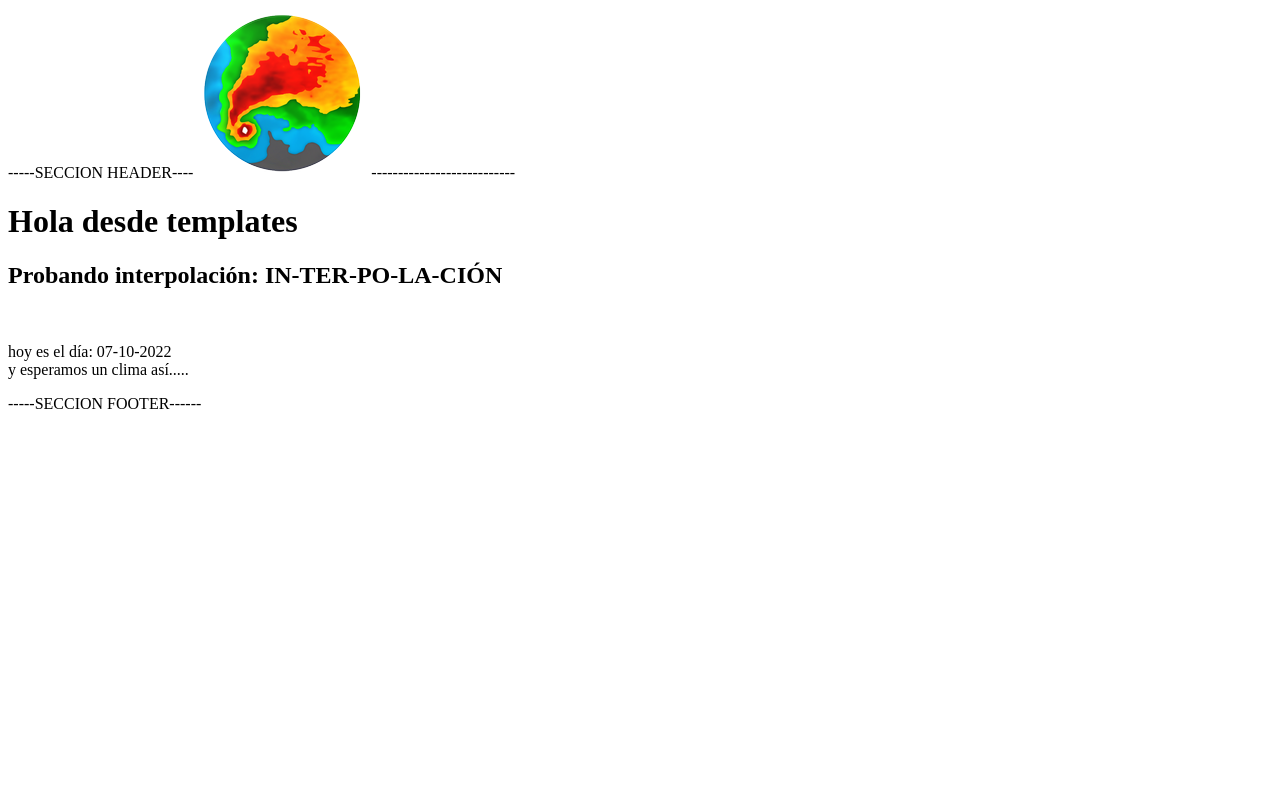
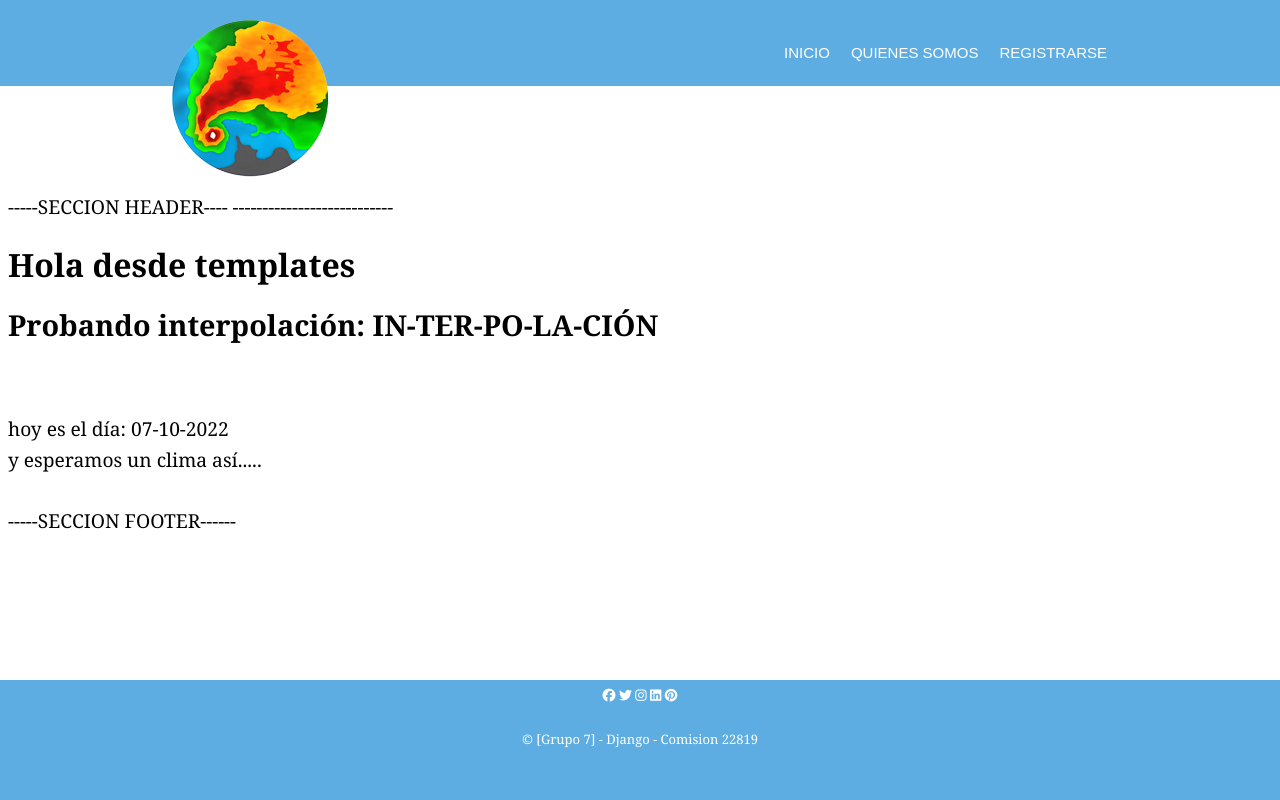
Before and after one commit to AndresDrimer/WeatherApp, a Django app: page / in a window 1280 px wide. Run offline with Django 4.2, Linux system fonts and the light colour scheme; some libraries are stand-ins or nearby versions.

Commit message:
agregados style en template base

```diff
--- a/templates/app1/public/index.html
+++ b/templates/app1/public/index.html
@@ -1,7 +1,7 @@
 {% extends './plantilla_base.html' %}
 
 
-{% block title %}Inicio{% endblock title %}Inicio
+{% block title %}Inicio{% endblock title %}
 
 {% block contenido %}
     <h1> Hola desde templates </h1>
--- a/templates/app1/public/plantilla_base.html
+++ b/templates/app1/public/plantilla_base.html
@@ -4,7 +4,7 @@
     <meta charset="UTF-8">
     <meta http-equiv="X-UA-Compatible" content="IE=edge">
     <meta name="viewport" content="width=device-width, initial-scale=1.0">
-    <title> {% block title %}Pantilla Base{% endblock title %}</title>
+    <title> {% block title %}Plantilla Base{% endblock title %}</title>
 
     {% comment "" %} este link no me anda!!
     <link rel="stylesheet" href="{% static '\app1\public\css\style.css'%}">
@@ -12,10 +12,97 @@
 
     {% block link-css %}{% endblock link-css %}
 </head>
+<script src="https://kit.fontawesome.com/9c090b21a8.js" crossorigin="anonymous"></script>
 <body>
+
+    <style>
+        body {
+            font-family: Georgia, 'Times New Roman', Times, serif;
+            color:black;
+            font-size: 1.2rem;
+            line-height: 1.6em;
+            margin-top: 10em;
+        }
+
+        h1 {
+            font-size: 2rem;
+            line-height: 1.3em;
+        }
+
+        .container {
+            width: 85%;
+            max-width: 950px;
+            margin: 0 auto;
+            padding: 5px 0;
+        }
+
+        .header {
+            background: #5DADE2;
+            color: white;
+            padding: 0.5rem 0;
+
+            position: fixed;
+            left: 0;
+            top: 0;
+            width: 100%;
+            height:70px;
+        }
+          .header a {
+              color: white;
+              text-decoration: none;
+              font-size: 15px;
+              font-family: Arial, Helvetica, sans-serif;
+          }
+
+        .logo-nav-container {
+            display: flex;
+            justify-content: space-between;
+            align-items: center;
+            flex-wrap: wrap;
+        }
+
+        .navigation ul {
+            margin-bottom: 120px;
+            padding: 0px;
+            list-style: none;
+        }
+
+          .navigation ul li {
+             display:inline-block;
+          }
+            .navigation ul li a {
+               margin: 0;
+                display: block;
+               padding: 0.1rem 0.5rem;
+               transition: all 0.4s linear;
+               border-radius: 5px;
+            }
+              .navigation ul li a:hover {
+                  background:#A9CCE3;
+              }
+
+    </style>
+
+
     -----SECCION HEADER----
     {% load static %}
-   <img src="{% static '/img/weather-img2.jpg'%}" alt="">
+
+
+    <header class="header">
+        <div class="container logo-nav-container" >
+          <a><img src="{% static '/img/weather-img2.jpg'%}" alt=""></a>
+          <nav class="navigation">
+            <ul>
+               <li><a href="index.html">INICIO</a></li>
+               <li><a href="quienes_somos.html">QUIENES SOMOS</a></li>
+               <li><a href="suscripcion.html">REGISTRARSE</a></li>
+            </ul>
+          </nav>
+        </div>
+    </header>
+
+
+
     ---------------------------
 
  {% block contenido %}
@@ -23,7 +110,40 @@
 
 
 
+ <footer>
+    <style>
+        .foot {
+            background:#5DADE2;
+            color: white;
+            font-size:small;
+            position:fixed;
+            left: 0;
+            bottom: 0;
+            width: 100%;
+            height:15%;
+            text-align: center;
+        }
+
+        p {
+            margin-bottom: 1.6em;
+        }
+
+    </style>
+
+    <div class="foot">
+        <div class="social">
+            <a href="https://www.facebook.com" target="_blank"><i class="fa-brands fa-facebook" aria-hidden="true" style="color:white"></i></a>
+            <a href="https://www.twitter.com" target="_blank"><i class="fa-brands fa-twitter" aria-hidden="true" style="color:white"></i></a>
+            <a href="https://www.instagram.com" target="_blank"><i class="fa-brands fa-instagram" aria-hidden="true" style="color:white"></i></a>
+            <a href="htpps://www.linkedin.com" target="_blank"><i class="fa-brands fa-linkedin" aria-hidden="true" style="color:white"></i></a>
+            <a href="https://www.pinterest.com" target="_blank"><i class="fa-brands fa-pinterest" aria-hidden="true" style="color:white"></i></a>
+        </div>
+        <p>&copy; [Grupo 7] - Django - Comision 22819</p>
+    </div>
+</footer>
+
     -----SECCION FOOTER------
     {% block link-javascript %}{% endblock link-javascript %}
+
 </body>
 </html>
```
